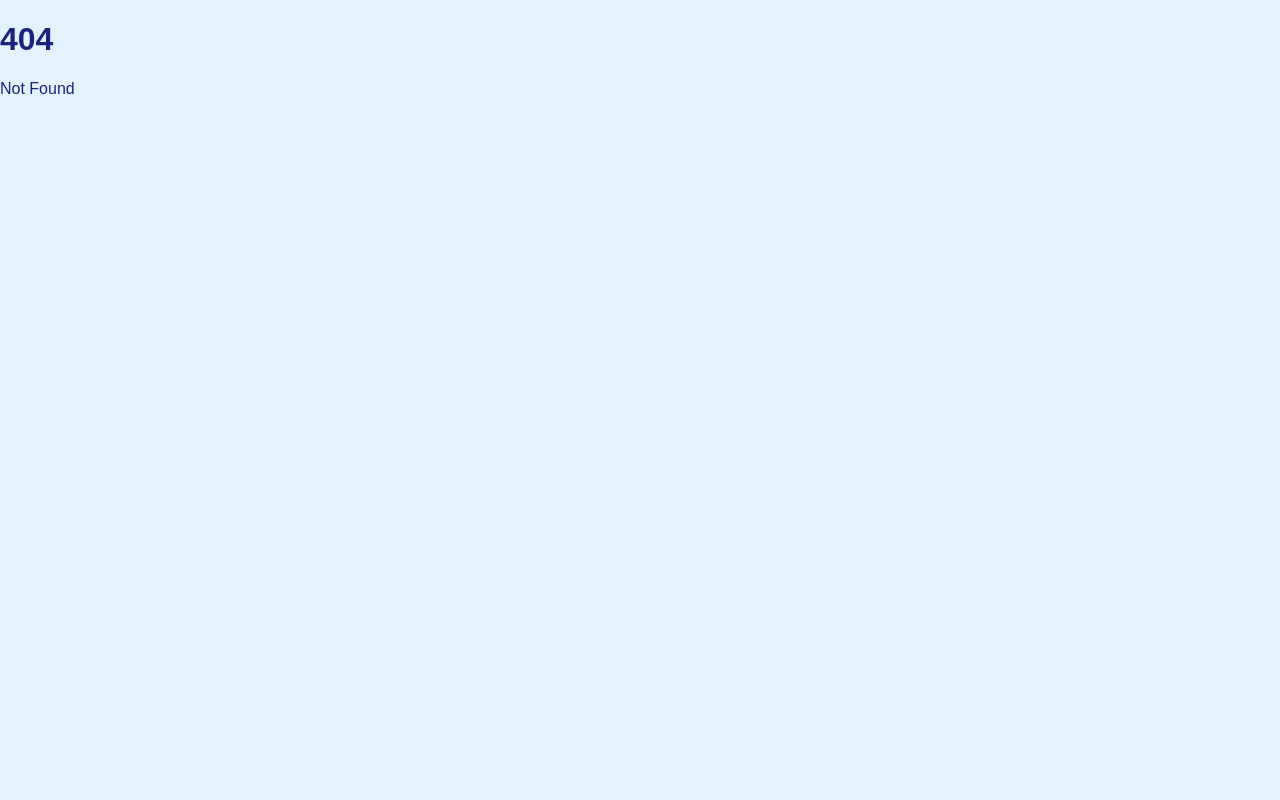
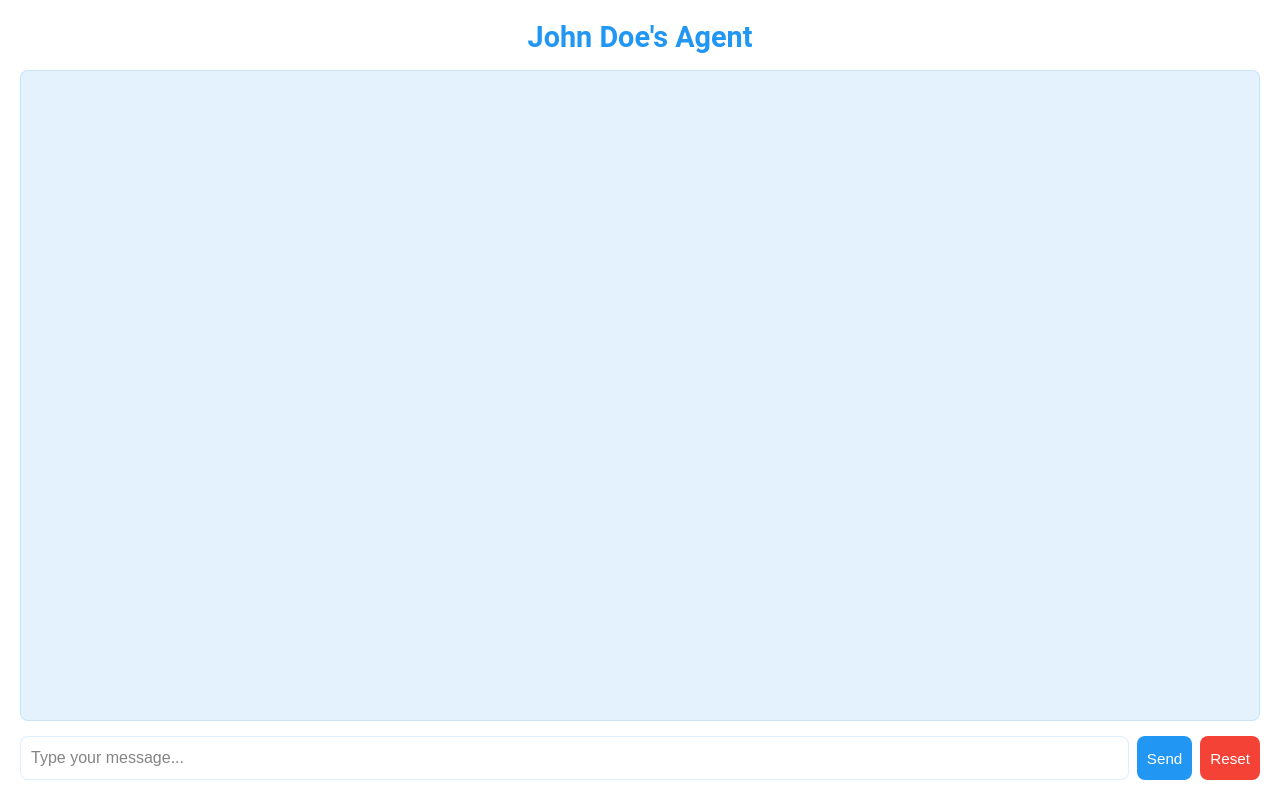
Before and after one commit to felipeqf/portfolio, a SvelteKit app: page /chatbot in a window 1280 px wide. Before the commit this address had no page. Built offline with nearby package versions, Linux system fonts and the light colour scheme.

Commit message:
Add files via upload

```diff
--- /dev/null
+++ b/src/routes/chatbot/+page.server.ts
@@ -0,0 +1 @@
+export const prerender = true;
--- /dev/null
+++ b/src/routes/chatbot/+page.svelte
@@ -0,0 +1,21 @@
+<script lang="ts">
+    import Chatbot from '$lib/components/chatbot/ChatBot.svelte';
+    import type { PortfolioData } from '$lib/types/types.js';
+
+    export let data: { portfolioData: PortfolioData };
+    const { portfolioData } = data;
+
+    import { onMount } from 'svelte';
+
+    onMount(() => {
+        window.addEventListener('message', (event) => {
+            console.log('Message received in iframe:', event.data);
+            if (event.data && event.data.type === 'INIT_CHAT') {
+            }
+        });
+
+        window.parent.postMessage({ type: 'CHAT_IFRAME_READY', height: document.body.scrollHeight }, 'https://felipeqf.github.io');
+    });
+</script>
+
+<Chatbot {portfolioData} />
```
